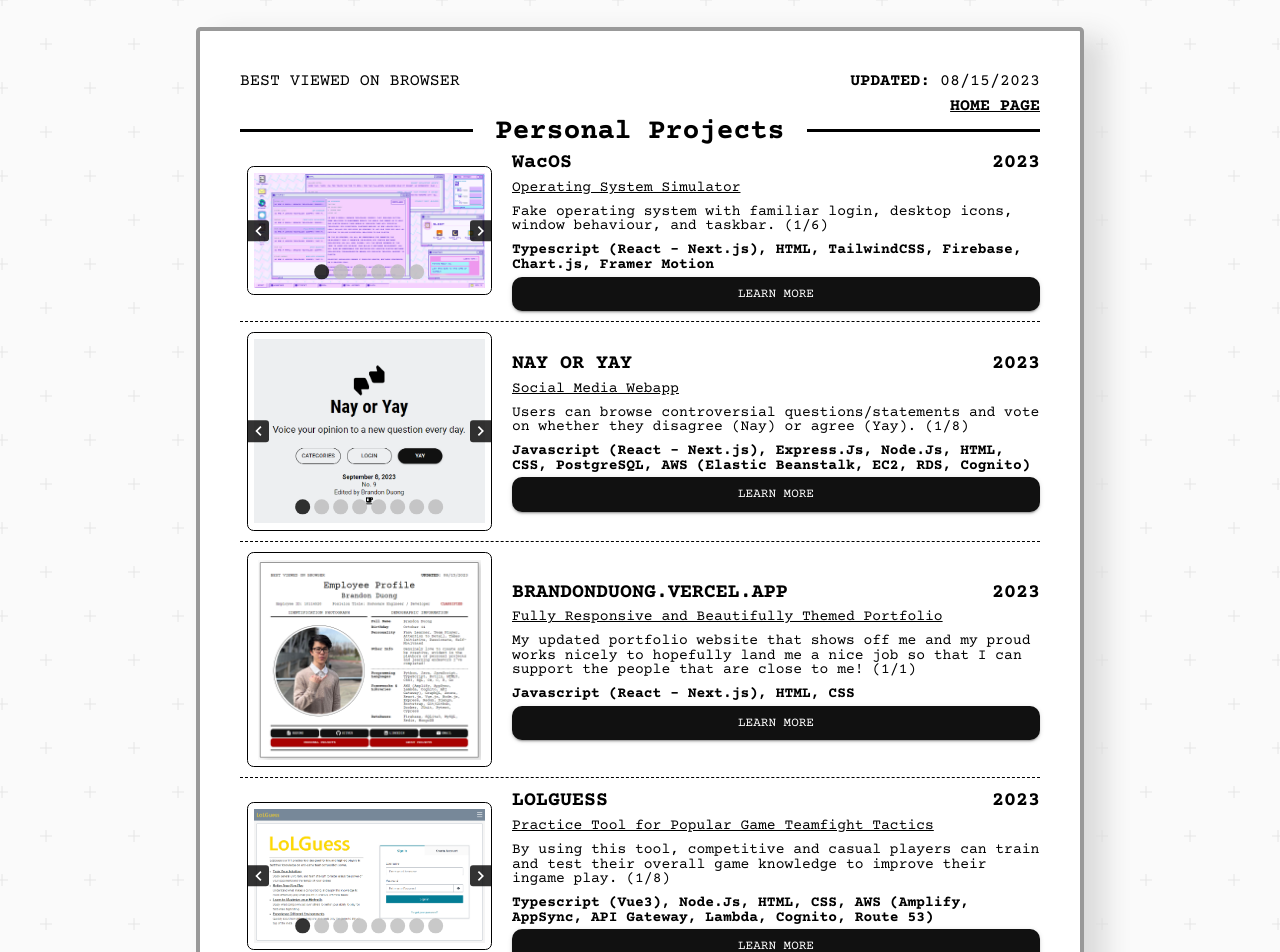
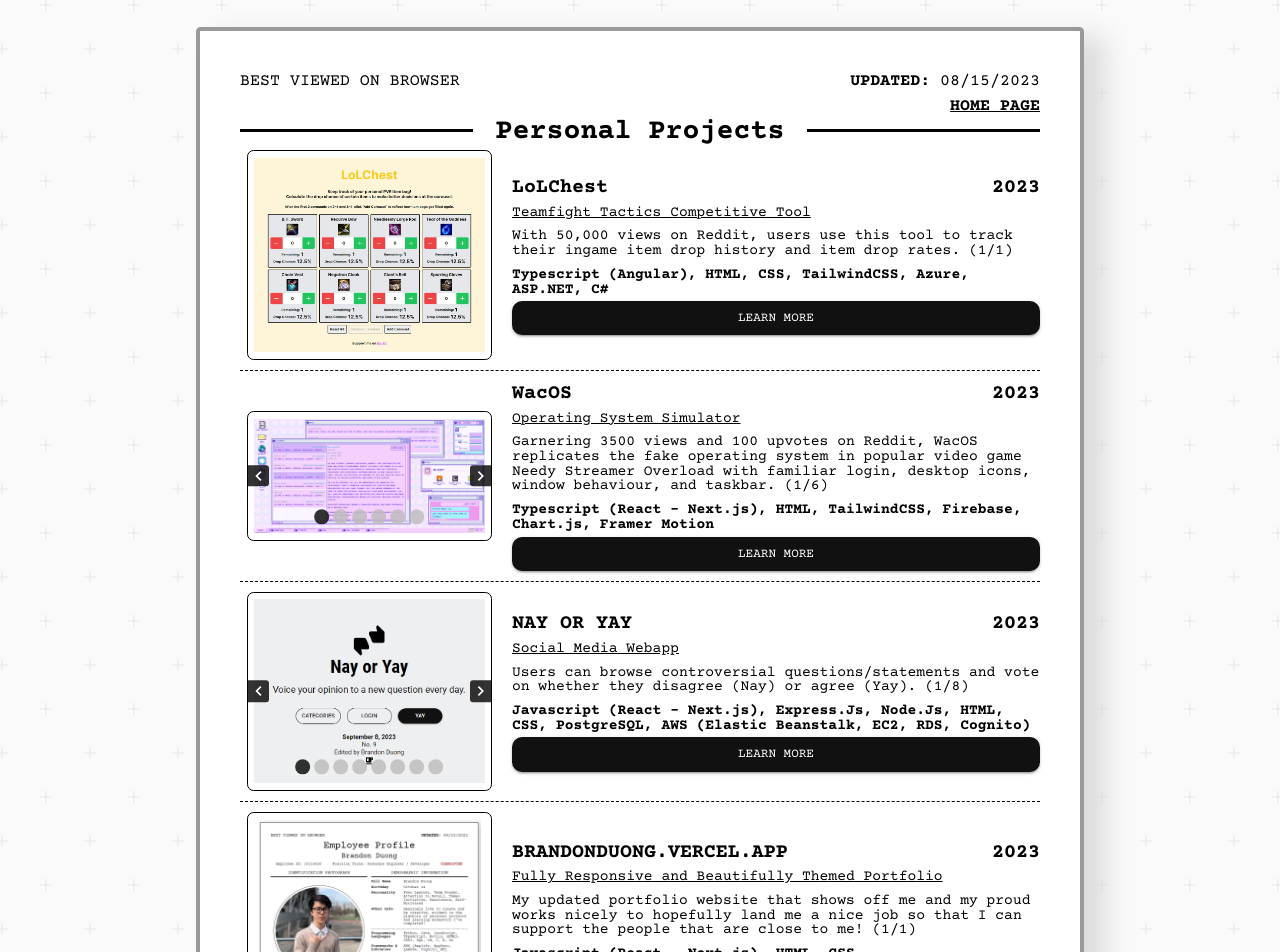
Before and after one commit to brandonduong/brandonduong-portfolio, a Next.js app: page /personal in a window 1280 px wide. Shown: the top 952 px of the page. Built offline with nearby package versions, Linux system fonts and the light colour scheme.

Commit message:
added lolchest and updated lolguess with reddit

```diff
--- a/constants/personalProjectInfo.js
+++ b/constants/personalProjectInfo.js
@@ -1,4 +1,15 @@
 export const personalProjectInfo = {
+  lolchest: {
+    title: "LoLChest",
+    descriptionTitles: ["Teamfight Tactics Competitive Tool"],
+    picTypes: [".png"],
+    description: [
+      "With 50,000 views on Reddit, users use this tool to track their ingame item drop history and item drop rates.",
+    ],
+    tech: "Typescript (Angular), HTML, CSS, TailwindCSS, Azure, ASP.NET, C#",
+    link: "https://github.com/brandonduong/LoLChest",
+    year: "2023",
+  },
   wacos: {
     title: "WacOS",
     descriptionTitles: [
@@ -11,7 +22,7 @@
     ],
     picTypes: [".png", ".mp4", ".mp4", ".mp4", ".mp4", ".mp4"],
     description: [
-      "Fake operating system with familiar login, desktop icons, window behaviour, and taskbar.",
+      "Garnering 3500 views and 100 upvotes on Reddit, WacOS replicates the fake operating system in popular video game Needy Streamer Overload with familiar login, desktop icons, window behaviour, and taskbar.",
       "Icons and apps are draggable and snap to grid.",
       "Apps open in windows and can be dragged, minimized, maximized, closed, and overlap on focus.",
       "Use energy to browse the internet for job postings and submitting applications.",
@@ -71,7 +82,7 @@
       "Supporters Page",
     ],
     description: [
-      "By using this tool, competitive and casual players can train and test their overall game knowledge to improve their ingame play.",
+      "With 85,000 views on Reddit, and over 5000 plays in total, competitive and casual players use this tool to train and test their overall game knowledge, improving their ingame play.",
       "Users first choose a set of regions (NA, KR, JP, EU, etc.) to receive a random match from.",
       "Users then choose a set of ranks (Iron, Silver, Gold, Masters, Grandmasters, Challengers, etc.) to receive a random match from.",
       "Users then receive said random match from the possible regions and ranks. Given each player's end-game team composition, users must guess their placings from first to eighth and the overall match rank.",
--- a/pages/index.js
+++ b/pages/index.js
@@ -33,7 +33,7 @@
     "Developer Tools":
       "Git/Github, Postman, VSCode, Figma, Zeplin, Latex, Jira, Docker, Android Studio, Unity, Azure, JUnit, Pytest",
     "Front-end":
-      "React.js, Vue.js, Next.js, Redux, Django, Cypress, Bootstrap, Material UI, Ant Design",
+      "React.js, Vue.js, Angular, Next.js, Redux, Django, Cypress, Bootstrap, Material UI, Ant Design, TailwindCSS",
     "Back-end":
       "Node.js, Express.js, AWS (Amplify, AppSync, Lambda, Cognito, API Gateway, EB, EC2, RDS)",
     Databases: "PostgreSQL, MySQL, MongoDB, SQLite3, Firebase",
```
Also changed, not shown: public/personal/lolchest/lolchest1.png (added).
